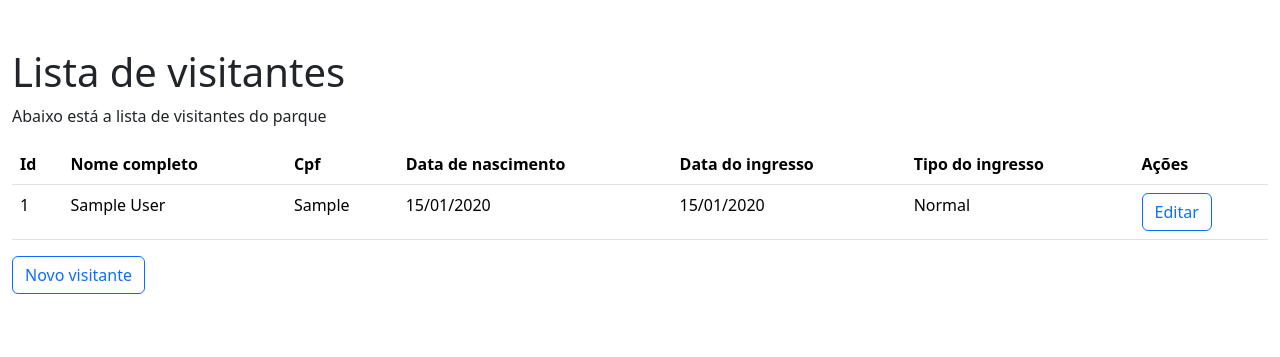
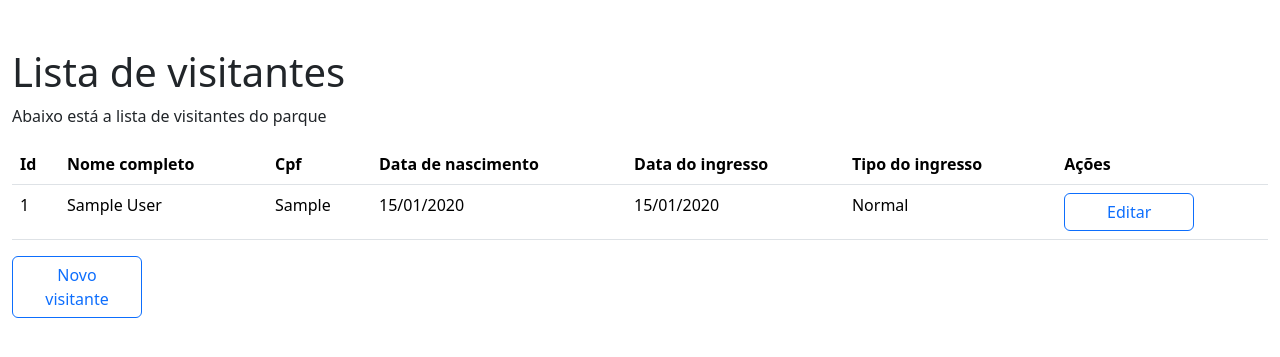
Before and after one commit to guiwa99/senac-python-4960, a Django app: page /visitors/ in a window 1280 px wide. Shown: the top 357 px of the page. Run offline with Django 5.2, Linux system fonts and the light colour scheme; tables that the repository leaves empty hold one stand-in row (values such as "Sample post").

Commit message:
finaliza atualizar visitante

```diff
--- a/projetos/gerenciamento-visitantes/app/static/visitors/css/style.css
+++ b/projetos/gerenciamento-visitantes/app/static/visitors/css/style.css
@@ -15,5 +15,5 @@ estilizando pelo id
 
 /* estilizando pela classe  */
 .btn-custom {
-    width: 120px;
+    width: 130px;
 }
--- a/projetos/gerenciamento-visitantes/app/templates/update-visitor.html
+++ b/projetos/gerenciamento-visitantes/app/templates/update-visitor.html
@@ -43,7 +43,7 @@
             <input type="submit" value="Atualizar" class="btn btn-success mt-3 btn-custom">
         </form>
 
-        <a href="../" class="btn btn-outline-primary mt-3 btn-custom">Voltar</a>
+        <a href="../../" class="btn btn-outline-primary mt-3 btn-custom">Voltar</a>
     </div>
 </body>
 </html>
--- a/projetos/gerenciamento-visitantes/app/templates/visitors.html
+++ b/projetos/gerenciamento-visitantes/app/templates/visitors.html
@@ -2,9 +2,11 @@
 <html lang="en">
 
 <head>
+    {% load static %}
     <meta charset="UTF-8">
     <meta name="viewport" content="width=device-width, initial-scale=1.0">
 
+    <link rel="stylesheet" href="{% static 'visitors/css/style.css' %}">
     <link href="https://cdn.jsdelivr.net/npm/bootstrap@5.3.8/dist/css/bootstrap.min.css" rel="stylesheet" integrity="sha384-sRIl4kxILFvY47J16cr9ZwB07vP4J8+LH7qKQnuqkuIAvNWLzeN8tE5YBujZqJLB" crossorigin="anonymous">
     <script src="https://cdn.jsdelivr.net/npm/bootstrap@5.3.8/dist/js/bootstrap.bundle.min.js" integrity="sha384-FKyoEForCGlyvwx9Hj09JcYn3nv7wiPVlz7YYwJrWVcXK/BmnVDxM+D2scQbITxI" crossorigin="anonymous"></script>
 
@@ -43,7 +45,7 @@
                 {% endfor %}
             </table>
 
-            <a class="btn btn-outline-primary" href="./create/">Novo visitante</a>
+            <a class="btn btn-outline-primary btn-custom" href="./create/">Novo visitante</a>
         </div>
     </div>
 </body>
--- a/projetos/gerenciamento-visitantes/app/views.py
+++ b/projetos/gerenciamento-visitantes/app/views.py
@@ -37,6 +37,17 @@ def create_visitor(request):
 
 def update_visitor(request, id):
     visitor = Visitor.objects.get(pk=id)
+    if request.method == 'POST':
+        visitor.first_name = request.POST['first_name']
+        visitor.last_name = request.POST['last_name']
+        visitor.cpf = request.POST['cpf']
+        visitor.birth_date = datetime.strptime(request.POST['birth_date'], '%Y-%m-%d')
+        visitor.ticket_date = datetime.strptime(request.POST['ticket_date'], '%Y-%m-%d')
+        visitor.ticket_type = request.POST['ticket_type']
+
+        visitor.save()
+
+        return redirect('visitors')
 
     response = {
         'visitor': visitor
```
